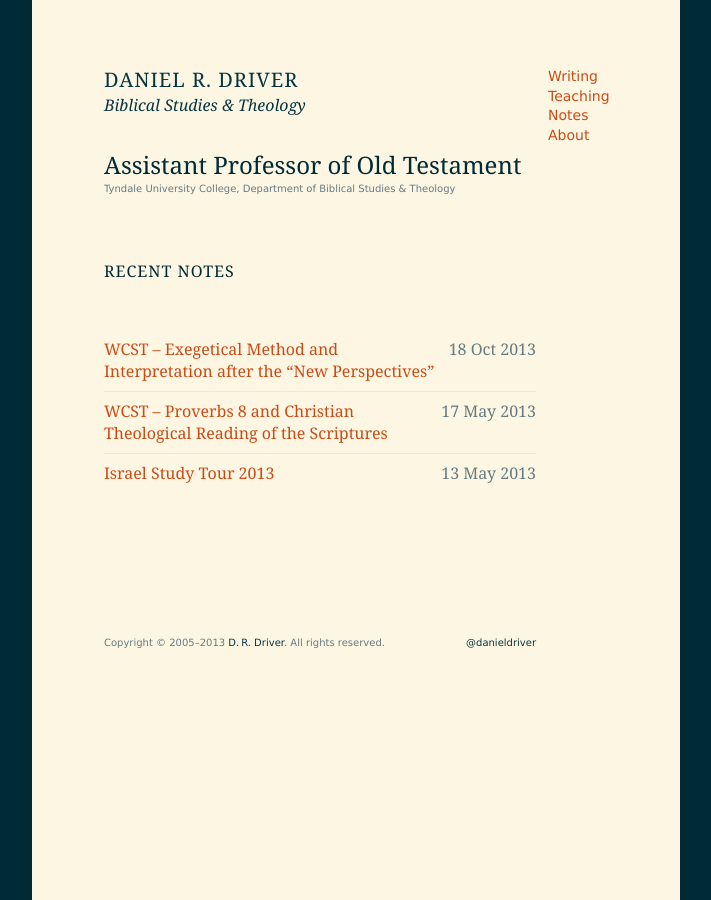
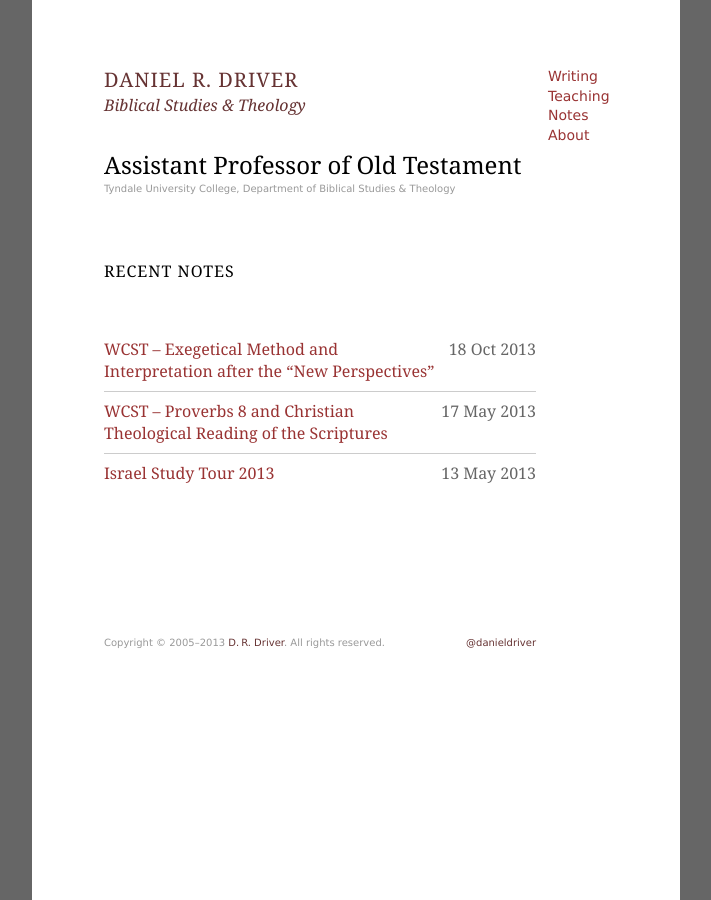
Before and after one commit to danieldriver/danieldriver.github.io, a Jekyll site: the page built from index.html, in a window 1280 px wide. Shown: the whole page, without its empty margins (284-995 px from the left). Built offline with Jekyll 4.4.1, drawn with Linux system fonts in a browser that asks for light colours; nearby versions of some CDN libraries.

Commit message:
let's keep the colors web safe

```diff
--- a/css/main.css
+++ b/css/main.css
@@ -9,7 +9,7 @@ button,
 input,
 select,
 textarea {
-  color: #002b36;
+  color: #000;
 }
 html {
   font-size: 1em;
@@ -27,7 +27,7 @@ hr {
   display: block;
   height: 1px;
   border: 0;
-  border-top: 1px solid #93a1a1;
+  border-top: 1px solid #ccc;
   margin: 1em 0;
   padding: 0;
 }
@@ -55,14 +55,14 @@ html, body {
   height: 100%;
 }
 body {
-  background-color: #002b36;
+  background-color: #666;
   font-family: Georgia, serif;
 }
 #page {
   margin: 0 auto;
   width: 40.5em;
   min-height: 100%;
-  background-color: #fdf6e3;
+  background-color: #fff;
 }
 #site-head {
   padding: 4.1em 9em 0 4.5em;
@@ -125,7 +125,7 @@ article header h1 + p {
   margin-top: -2rem;
   padding-bottom: 32px;
   padding-bottom: 2rem;
-  color: #657b83;
+  color: #999;
 }
 
 /* Body text */
@@ -147,7 +147,7 @@ ol + p {
   text-indent: 0;
 }
 a {
-  color: #cb4b16;
+  color: #933;
   text-decoration: none;
 }
 a:hover,
@@ -156,7 +156,7 @@ a:hover,
 header p a,
 footer a,
 ul.contents a:hover span {
-  color: #073642;
+  color: #633;
 }
 header p a:hover,
 footer a:hover {
@@ -169,7 +169,7 @@ article > p:last-of-type:after {
   content: "\0020\25ca";
 }
 footer {
-  color: #657b83;
+  color: #999;
 }
 .footnotes ol,
 article header p,
@@ -211,19 +211,19 @@ ul.contents {
 ul.contents li a {
   display: block;
   padding: 0.5em 0;
-  border-bottom: 1px solid #eee8d5;
+  border-bottom: 1px solid #ccc;
   overflow: hidden;
 }
 ul.contents li:last-child a {
   border: none;
 }
 ul.contents a:hover {
-  background: #eee8d5;
+  background: #ccc;
 }
 ul.contents li span {
   float: right;
   margin: 0 0 0 1em;
-  color: #657b83;
+  color: #666;
 }
 
 /* ==========================================================================
--- a/humans.txt
+++ b/humans.txt
@@ -9,9 +9,9 @@
 
     Matthew Carter:    http://georgiaverdana.com
     Ethan Schoonover:  http://ethanschoonover.com/solarized
+    Denis Leblanc:     http://websafecolors.info
     Iain Lamb:         http://lamb.cc/typograph/
     Nathan Clark:      http://www.nathancolgate.com
-    Jorge Israel Peña: http://blaenkdenum.com/posts/commit-tag-for-jekyll/
 
 # TECHNOLOGY COLOPHON
 
```
